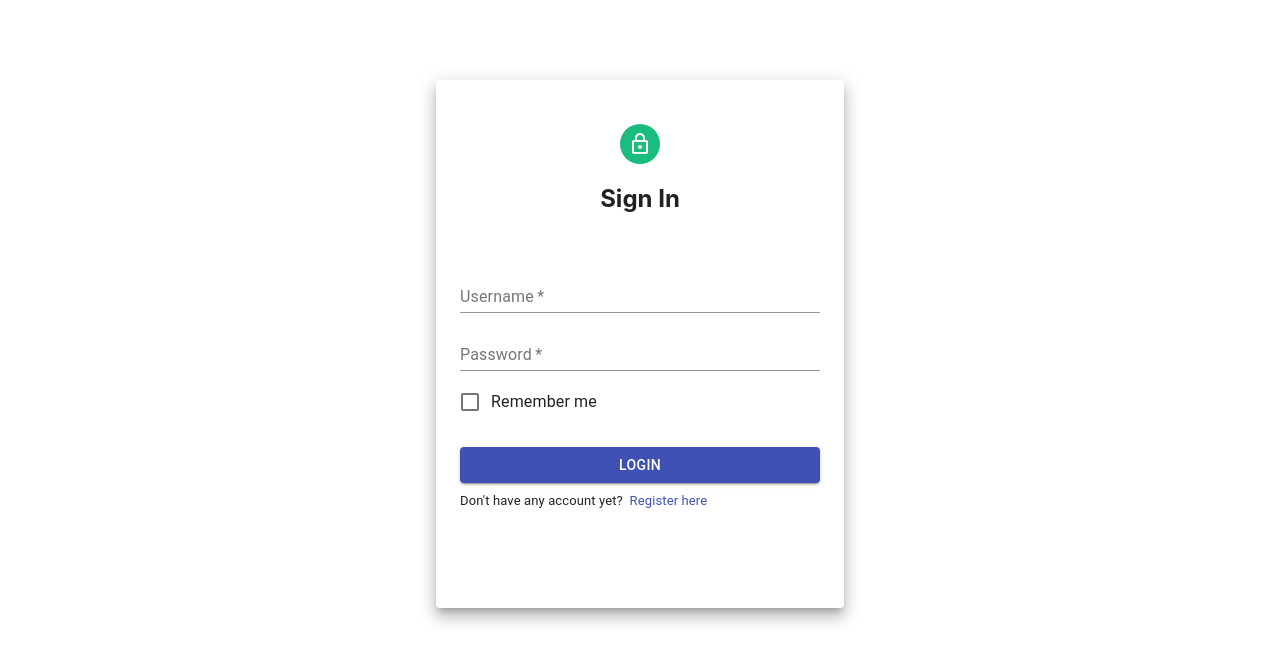
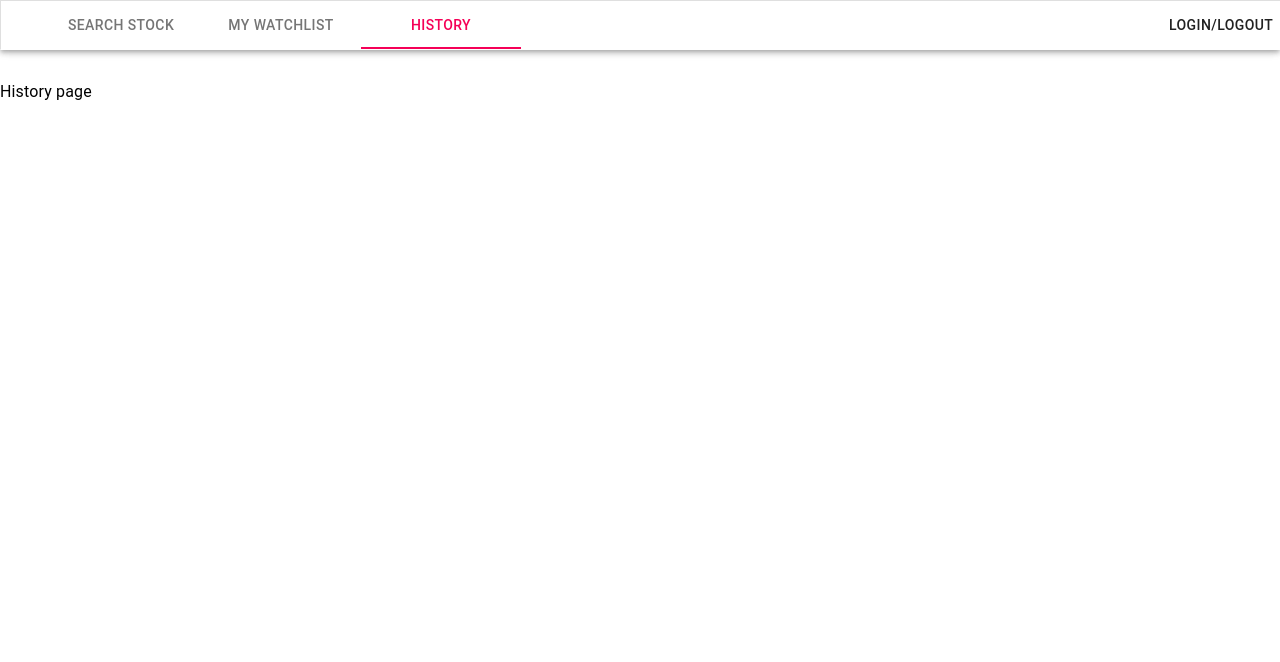
Before and after one commit to HarrisonTheG/React-Stock-Frontend, a React (Create React App) app: page /history in a window 1280 px wide. Shown: the top 662 px of the page. Built offline with nearby package versions, Linux system fonts and the light colour scheme.

Commit message:
Design NavBar and routing to corresponding pages

```diff
--- a/src/App.js
+++ b/src/App.js
@@ -1,11 +1,24 @@
 
 import './App.css';
+import { Route, Switch } from 'react-router-dom';
 import Login from './components/Login/Login.js'
+import Navbar from './components/Navbar/Navbar.js'
+import SearchStock from './components/Search_Stock/SearchStock.js'
+import Watchlist from './components/Watchlist/Watchlist.js'
+import History from './components/History/History.js'
+
 
 function App() {
   return (
     <div className="App">
-      <Login/>
+      <Navbar/>
+      <Switch>
+        <Route exact path='/' component={Login}/>
+        <Route exact path="/search" component={SearchStock}></Route>
+        <Route exact path="/watchlist" component={Watchlist}></Route>
+        <Route exact path="/history" component={History}></Route>
+        <Route exact path="/login" component={Login}></Route>
+      </Switch>
     </div>
   );
 }
--- /dev/null
+++ b/src/components/History/History.js
@@ -0,0 +1,13 @@
+import React from 'react'
+import { Typography, Box } from '@material-ui/core'
+
+const History = () => {
+    return (
+        <Box>
+            <Box sx={{height: '80px'}}></Box>
+            <Typography>History page</Typography>
+        </Box>
+    )
+}
+
+export default History
--- /dev/null
+++ b/src/components/Navbar/Navbar.js
@@ -0,0 +1,37 @@
+import Box from '@material-ui/core/Box';
+import Tabs from '@material-ui/core/Tabs';
+import Tab from '@material-ui/core/Tab';
+import {AppBar, Button} from '@material-ui/core';
+import Typography from '@material-ui/core/Typography';
+import { MemoryRouter, Route, Link, useRouteMatch, Switch } from 'react-router-dom';
+import SearchStock from '../Search_Stock/SearchStock.js'
+
+function MyTabs() {
+  // You need to provide the routes in descendant order.
+  // This means that if you have nested routes like:
+  // users, users/new, users/edit.
+  // Then the order should be ['users/add', 'users/edit', 'users'].
+  const routeMatch = useRouteMatch(['/search', '/watchlist', '/history']);
+  const currentTab = routeMatch?.path;
+
+  return (
+    <Box display="flex" sx={{ width: '100%' }} borderColor="divider" borderBottom={1} border={1} paddingLeft="40px" bgcolor="#FFFFFF">
+    <Tabs value={currentTab} textColor="secondary">
+      <Tab label="Search Stock" value="/search" to="/search" component={Link} />
+      <Tab label="My Watchlist" value="/watchlist" to="/watchlist" component={Link} />
+      <Tab label="History" value="/history" to="/history" component={Link} />
+    </Tabs>
+    <Box sx={{width: '50%'}}></Box>
+    <Button value="/login" to="/login" component={Link}> Login/Logout</Button>
+    </Box>
+  );
+}
+
+export default function TabsRouter() {
+  return (
+    <AppBar>
+        <MyTabs />
+    </AppBar>
+
+  );
+}
--- /dev/null
+++ b/src/components/Search_Stock/SearchStock.js
@@ -0,0 +1,13 @@
+import { Typography, Box } from '@material-ui/core'
+import React from 'react'
+
+const SearchStock = () => {
+    return (
+        <Box>
+            <Box sx={{height: '80px'}}></Box>
+            <Typography>Search Stock page</Typography>
+        </Box>
+    );
+}
+
+export default SearchStock
--- /dev/null
+++ b/src/components/Watchlist/Watchlist.js
@@ -0,0 +1,13 @@
+import React from 'react'
+import { Typography, Box } from '@material-ui/core'
+
+const Watchlist = () => {
+    return (
+        <Box>
+            <Box sx={{height: '80px'}}></Box>
+            <Typography>Watchlist page</Typography>
+        </Box>
+    )
+}
+
+export default Watchlist
--- a/src/stylings/LoginStyle.js
+++ b/src/stylings/LoginStyle.js
@@ -3,7 +3,7 @@ import { makeStyles } from "@material-ui/core/styles";
 const loginStyles = makeStyles({
   paperStyle: {
     padding: 24,
-    height: "60vh",
+    height: "65vh",
     width: 360,
     margin: "80px auto",
   },
```
Also changed, not shown: src/index.js (+3 -5 lines), src/components/Button.js (added), src/stylings/Button.css (added).
